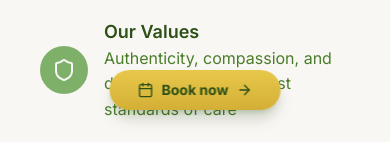
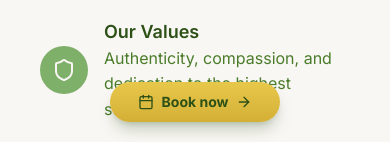
Before and after one commit to hbacalso1229/wellness-needles, a Next.js app: page /about in a window 390 px wide. Shown: the part 702-844 px from the top of the page. Built offline with nearby package versions, Linux system fonts and the light colour scheme; no server answers.

Commit message:
Pin the mobile sticky Book now button to the viewport bottom and hide it over the footer

```diff
--- a/src/app/globals.css
+++ b/src/app/globals.css
@@ -242,27 +242,41 @@ select:-webkit-autofill:active {
   width: 303px !important;
 }
 
-/* Sticky mobile Book now — override global * { transition: all } for a clean fade/slide */
+/* Sticky mobile Book now — pinned to the visual viewport bottom (no transform on the fixed root) */
+.sticky-book-fab-root {
+  position: fixed;
+  left: 0;
+  right: 0;
+  bottom: 0;
+  z-index: 40;
+  display: flex;
+  justify-content: center;
+  align-items: flex-end;
+  padding: 0 1rem max(1.25rem, env(safe-area-inset-bottom, 0px));
+  pointer-events: none;
+  /* Avoid transform/filter here — they break position:fixed on some mobile browsers */
+  transform: none !important;
+}
+
 .sticky-book-fab {
-  transform: translate3d(0, 12px, 0);
   opacity: 0;
   pointer-events: none;
+  transform: translate3d(0, 10px, 0);
   transition:
-    opacity 0.45s cubic-bezier(0.22, 1, 0.36, 1),
-    transform 0.45s cubic-bezier(0.22, 1, 0.36, 1) !important;
-  will-change: opacity, transform;
+    opacity 0.4s cubic-bezier(0.22, 1, 0.36, 1),
+    transform 0.4s cubic-bezier(0.22, 1, 0.36, 1) !important;
 }
 
 .sticky-book-fab--visible {
-  transform: translate3d(0, 0, 0);
   opacity: 1;
   pointer-events: auto;
+  transform: translate3d(0, 0, 0);
 }
 
 .sticky-book-fab--hidden {
-  transform: translate3d(0, 12px, 0);
   opacity: 0;
   pointer-events: none;
+  transform: translate3d(0, 10px, 0);
 }
 
 .sticky-book-fab-btn {
--- a/src/components/Header.tsx
+++ b/src/components/Header.tsx
@@ -3,6 +3,7 @@
 import Link from 'next/link'
 import Image from 'next/image'
 import { useEffect, useRef, useState } from 'react'
+import { createPortal } from 'react-dom'
 import { usePathname } from 'next/navigation'
 import { ArrowRight, Calendar, Menu, X } from 'lucide-react'
 import { useBookingCtaHref } from '@/hooks/useBookingCtaHref'
@@ -21,6 +22,7 @@ export default function Header() {
   const [isMenuOpen, setIsMenuOpen] = useState(false)
   const [scrolledPastHero, setScrolledPastHero] = useState(false)
   const [inlineBookCtaInView, setInlineBookCtaInView] = useState(false)
+  const [fabMounted, setFabMounted] = useState(false)
   const pathname = usePathname()
   const { href: bookHref, isExternal: bookExternal, target: bookTarget, rel: bookRel } =
     useBookingCtaHref()
@@ -48,9 +50,13 @@ export default function Header() {
 
   const onBookingOrAdmin =
     pathname.startsWith('/bookings') || pathname.startsWith('/admin')
-  // Hide sticky while hero CTAs are in view, or while an inline/sidebar book CTA is on screen.
+  // Keep FAB at the viewport bottom, including over the footer (booking CTA always available).
   const showStickyBookNow =
     !isMenuOpen && !onBookingOrAdmin && scrolledPastHero && !inlineBookCtaInView
+
+  useEffect(() => {
+    setFabMounted(true)
+  }, [])
 
   useEffect(() => {
     setInlineBookCtaInView(false)
@@ -297,12 +303,16 @@ export default function Header() {
         </nav>
       </header>
 
-      <div className="xl:hidden fixed bottom-8 left-1/2 z-40 -translate-x-1/2 pb-[env(safe-area-inset-bottom)] pointer-events-none">
+      {fabMounted &&
+        createPortal(
+          <div
+            className="sticky-book-fab-root xl:hidden"
+            aria-hidden={!showStickyBookNow}
+          >
             <div
               className={`sticky-book-fab ${
                 showStickyBookNow ? 'sticky-book-fab--visible' : 'sticky-book-fab--hidden'
               }`}
-          aria-hidden={!showStickyBookNow}
             >
               {bookExternal ? (
                 <a
@@ -324,7 +334,9 @@ export default function Header() {
                 </Link>
               )}
             </div>
-      </div>
+          </div>,
+          document.body
+        )}
     </>
   )
 }
```
Lines whose indentation alone changed are shown as unchanged.
